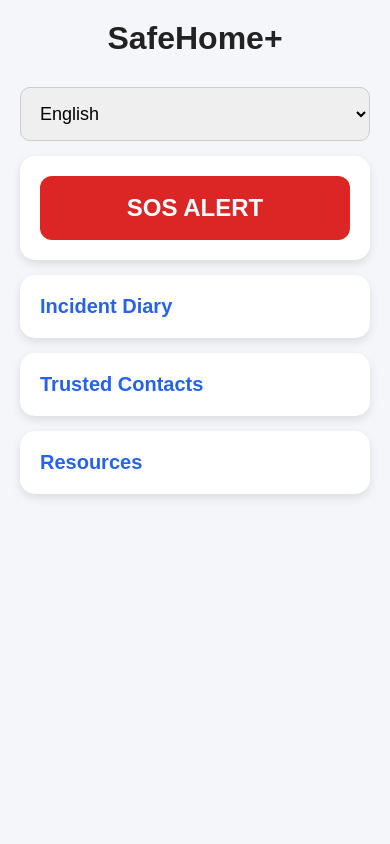
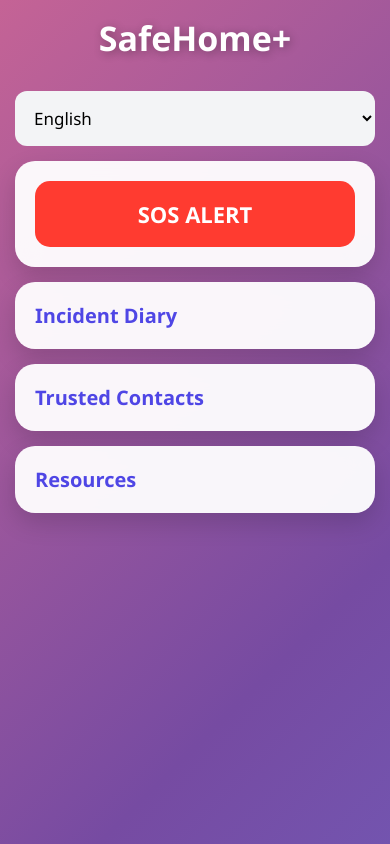
Before and after one commit to vmsuhas075-stack/SafeHome, a plain HTML site: page dashboard.html in a window 390 px wide. Drawn offline with Linux system fonts and the light colour scheme.

Commit message:
style.css

```diff
--- a/style.css
+++ b/style.css
@@ -2,41 +2,87 @@
     margin:0;
     padding:0;
     box-sizing:border-box;
-    font-family:Arial,sans-serif;
+    font-family:'Segoe UI',sans-serif;
 }
 
 body{
-    background:#f4f6f9;
+    min-height:100vh;
     padding:20px;
+
+    background:linear-gradient(
+        -45deg,
+        #667eea,
+        #764ba2,
+        #ff758c,
+        #ff7eb3
+    );
+
+    background-size:400% 400%;
+    animation:gradientBG 15s ease infinite;
+}
+
+@keyframes gradientBG{
+    0%{
+        background-position:0% 50%;
+    }
+    50%{
+        background-position:100% 50%;
+    }
+    100%{
+        background-position:0% 50%;
+    }
 }
 
 .dashboard{
-    max-width:600px;
+    max-width:650px;
     margin:auto;
 }
 
 h1{
     text-align:center;
-    font-size:38px;
+    color:white;
+    font-size:42px;
     margin-bottom:20px;
-    color:#222;
+    text-shadow:2px 2px 10px rgba(0,0,0,0.3);
 }
 
 .card{
-    background:white;
+    background:rgba(255,255,255,0.95);
+    backdrop-filter:blur(12px);
+    padding:20px;
     margin:15px 0;
-    padding:20px;
+    border-radius:20px;
+    box-shadow:0 10px 25px rgba(0,0,0,0.15);
+    transition:0.3s;
+}
+
+.card:hover{
+    transform:translateY(-5px);
+}
+
+#sosBtn{
+    width:100%;
+    background:#ff3b30;
+    color:white;
+    font-size:24px;
+    font-weight:bold;
+    padding:18px;
+    border:none;
     border-radius:15px;
-    box-shadow:0 4px 10px rgba(0,0,0,0.1);
+    cursor:pointer;
+}
+
+#sosBtn:hover{
+    background:#e02820;
 }
 
 button{
     width:100%;
-    padding:18px;
-    font-size:22px;
+    padding:15px;
+    font-size:20px;
     border:none;
     border-radius:12px;
-    background:#2563eb;
+    background:#4f46e5;
     color:white;
     cursor:pointer;
 }
@@ -47,9 +93,13 @@ button:hover{
 
 a{
     text-decoration:none;
+    color:#4f46e5;
     font-size:22px;
-    font-weight:bold;
-    color:#2563eb;
+    font-weight:600;
+}
+
+a:hover{
+    color:#312e81;
 }
 
 input,
@@ -58,42 +108,59 @@ select{
     width:100%;
     padding:15px;
     font-size:18px;
+    border:none;
+    border-radius:12px;
     margin-top:10px;
-    border:1px solid #ccc;
-    border-radius:10px;
+    outline:none;
+    background:#f3f4f6;
 }
 
 textarea{
-    min-height:150px;
+    min-height:180px;
+    resize:vertical;
 }
 
 ul{
-    padding-left:20px;
+    padding-left:25px;
 }
 
 li{
+    margin:10px 0;
     font-size:18px;
-    margin:10px 0;
 }
 
-#sosBtn{
-    background:#dc2626;
-    font-size:24px;
-    font-weight:bold;
+.resource-box{
+    background:white;
+    padding:15px;
+    border-radius:12px;
+    margin:10px 0;
 }
 
 @media(max-width:600px){
 
+    body{
+        padding:15px;
+    }
+
     h1{
-    font-size:32px;
+        font-size:34px;
+    }
+
+    #sosBtn{
+        font-size:22px;
     }
 
     button{
-    font-size:20px;
+        font-size:18px;
     }
 
     a{
         font-size:20px;
     }
 
+    input,
+    textarea,
+    select{
+        font-size:17px;
     }
+}
```
Lines whose indentation alone changed are shown as unchanged.
